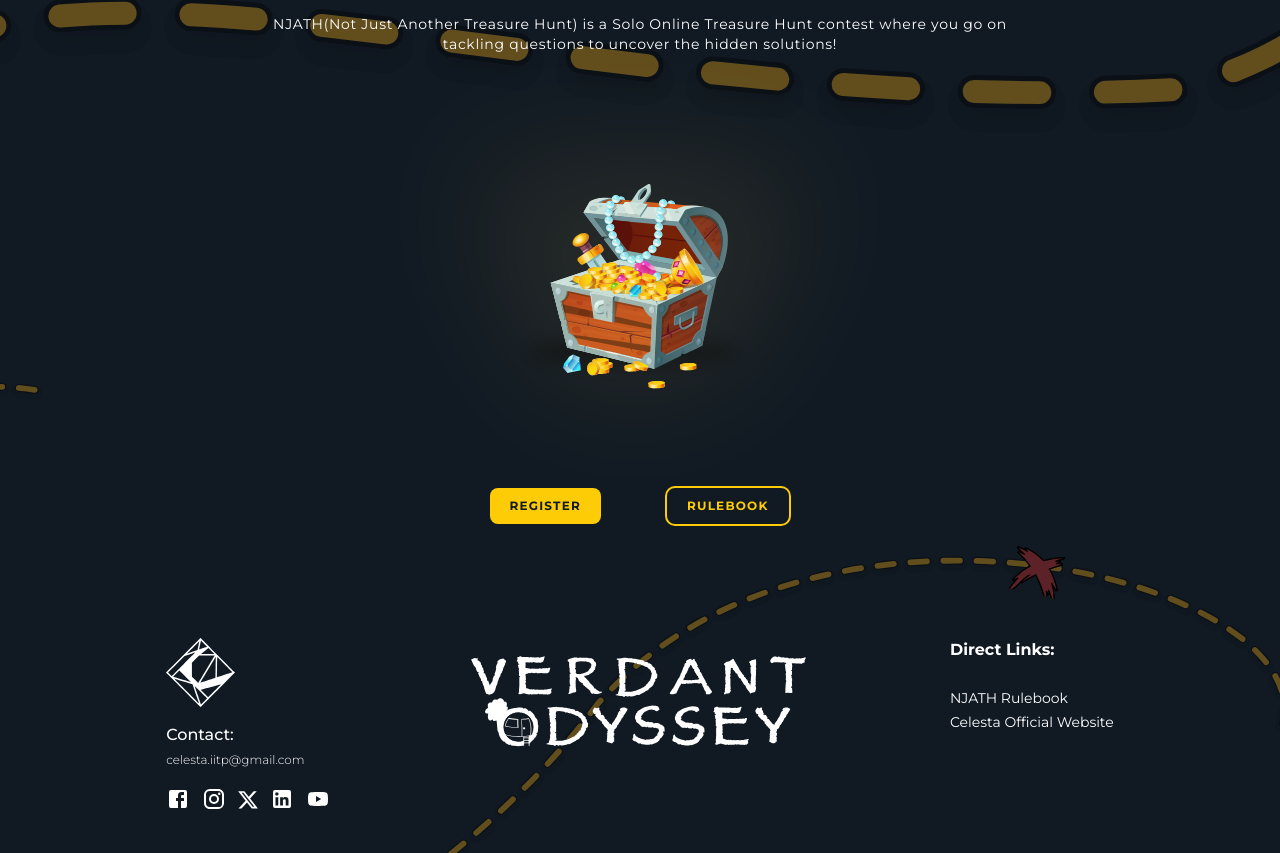
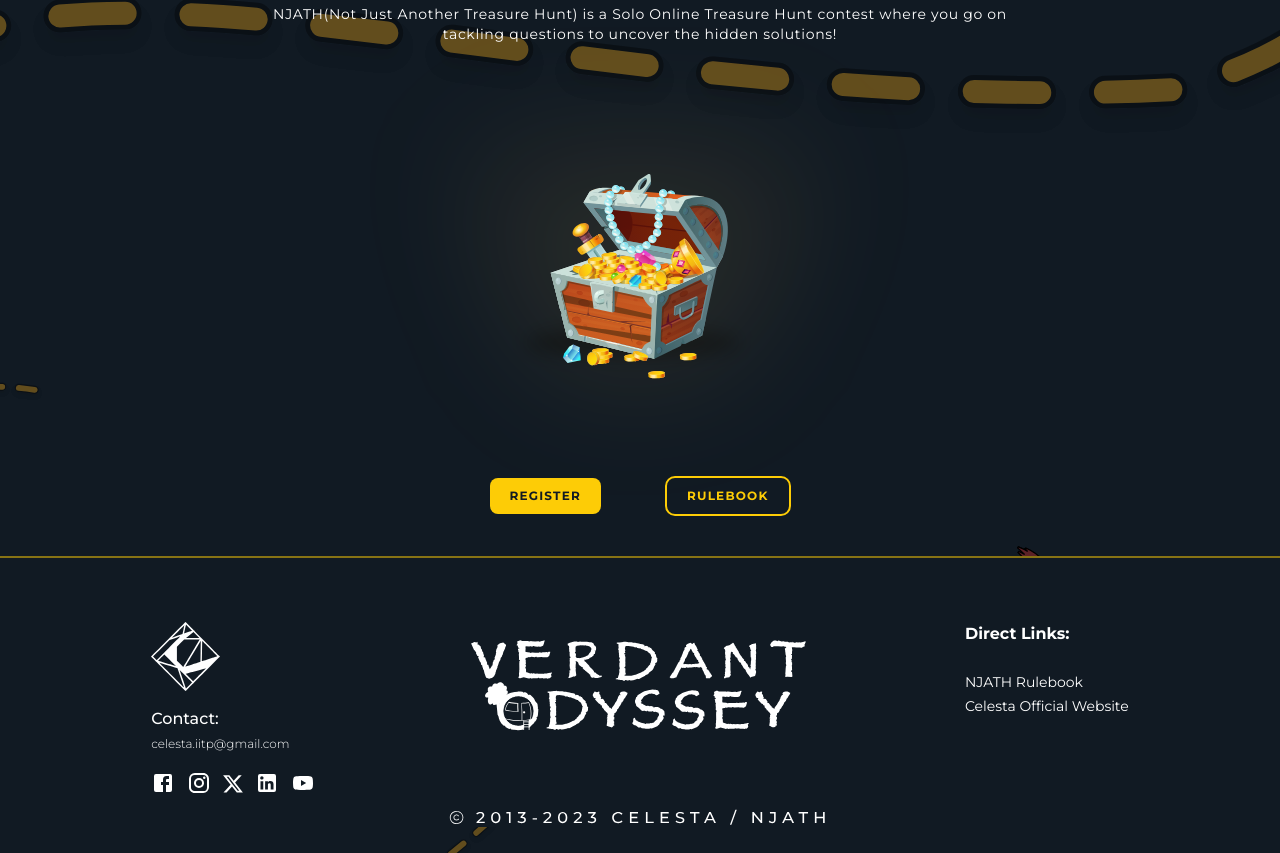
Before and after one commit to melencholicmice/NJATH-2023, a Next.js app: page / in a window 1280 px wide. Shown: the part 487-1340 px from the top of the page. Built offline with nearby package versions, Linux system fonts and the light colour scheme.

Commit message:
added footer caption

```diff
--- a/src/pages/_app.js
+++ b/src/pages/_app.js
@@ -1,6 +1,7 @@
 import { useEffect, useState } from "react";
 import { useRouter } from "next/router";
 import "@/styles/globals.css";
+import Image from "next/image";
 import Loader from "@/components/Loading/Loader.js";
 import Bg from "@components/BG/bg";
 
@@ -33,6 +34,15 @@
         <main>
             <Bg/>
             {loading ? <Loader /> : <Component {...pageProps} />}
+            <div className="flex-center w-full bg-njathbg h-fit">
+            <Image
+            src="/assets/foot_cap.svg"
+            alt="footer caption"
+            height={29}
+            width={565}
+            className="foot_cap"
+            />
+            </div>
         </main>
     );
 }
--- a/src/pages/index.js
+++ b/src/pages/index.js
@@ -13,12 +13,12 @@
 
 export default function Landing() {
     return (
-        <div className="font-montserrat ">
+        <div className="font-montserrat p-0 m-0 w-full">
             <Nav />
             <Bg/>
             <ToastContainer autoClose={2000} />
-            <div className="app-background" />
-            <div className="flex-center mt-20 flex-col">
+            {/* <div className="app-background" /> */}
+            <div className="flex-center mt-20 flex-col w-full">
                 <Image
                     src="/assets/Typeface.svg"
                     width={448.26}
@@ -50,7 +50,7 @@
                         Rulebook
                     </Link>
                 </div>
-                <div className="footer flex justify-evenly mt-28 mb-8 w-full h-1/2 px-10 items-start">
+                <div className="bg-njathbg footer flex justify-evenly pt-16 pb-8 border-top border-t-2 border-njathgold/50 w-full h-1/2 px-5 mt-10 items-start">
                     <div className="flex-column gap-6 self-start">
                         <Image
                             src="/assets/Celesta-Icon.svg"
--- a/src/styles/globals.css
+++ b/src/styles/globals.css
@@ -8,17 +8,13 @@
     @apply bg-njathbg;
 
     color: white;
-    margin: 10px;
+    /* margin: 10px; */
 }
-/* .main {
-    width: 100vw;
-    min-height: 100vh;
-    position: fixed;
-    display: flex;
-    justify-content: center;
-    padding: 120px 24px 160px 24px;
-    pointer-events: none;
-  } */
+.main {
+    height: 100%;
+    width: 100%;
+    position: absolute;
+  }
 
 @media screen and (max-width: 640px) {
     .main {
@@ -26,6 +22,10 @@
     }
 }
 
+body{
+    margin:0;
+    padding: 0;
+}
 /* Tailwind Styles */
 
 .app {
@@ -151,3 +151,15 @@
     transform: translate(-50%, 0);
     z-index: -100;
 }
+
+.foot_cap{
+    position:absolute;
+    left:50%;
+    /* bottom: 0%; */
+    width: 30%;
+    min-width:  150px;
+
+    transform: translate(-50%, -10%);
+    padding-bottom: min(20px, 10%);
+    padding-top:10px ;
+}
```
Also changed, not shown: public/assets/foot_cap.svg (added).
